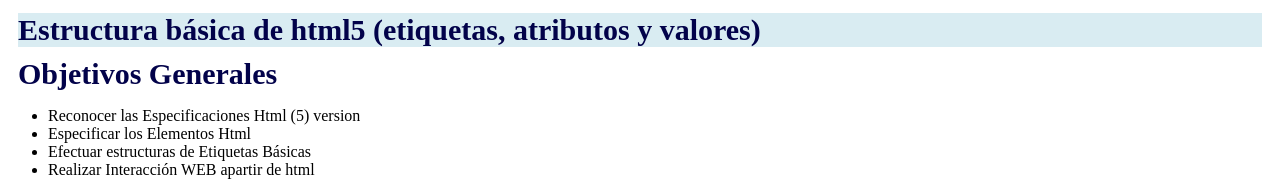
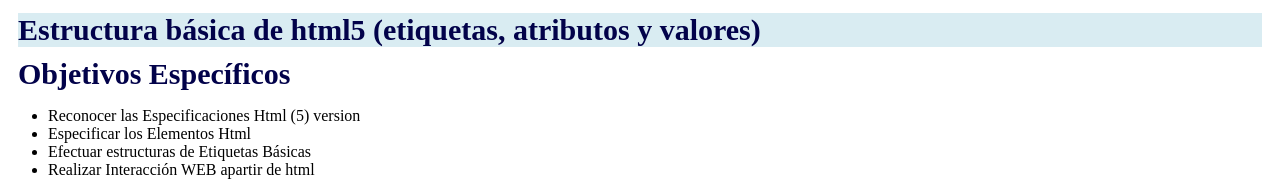
Before and after one commit to yespeter12/planing, a plain HTML site: page index.html in a window 1280 px wide. Shown: the part 541-722 px from the top of the page. Drawn offline with Linux system fonts and the light colour scheme.

Commit message:
Actualizacion comando

```diff
--- a/index.html
+++ b/index.html
@@ -51,7 +51,8 @@
 
     <p>Desarrollo OVI UNAD</p>
     <H2 class="fondo2">Estructura básica de html5 (etiquetas, atributos y valores)</H2>
-    <h2>Objetivos Generales</h2>
+
+    <h2>Objetivos Específicos</h2>
 
 <ul>
     <li>Reconocer las Especificaciones Html (5) version</li>
```
